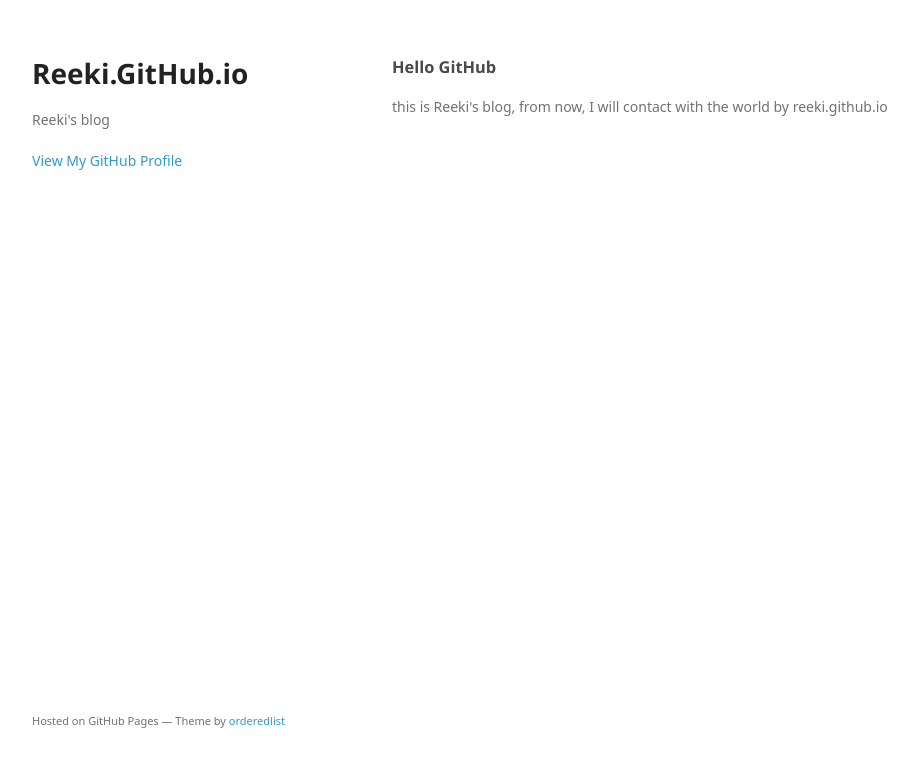
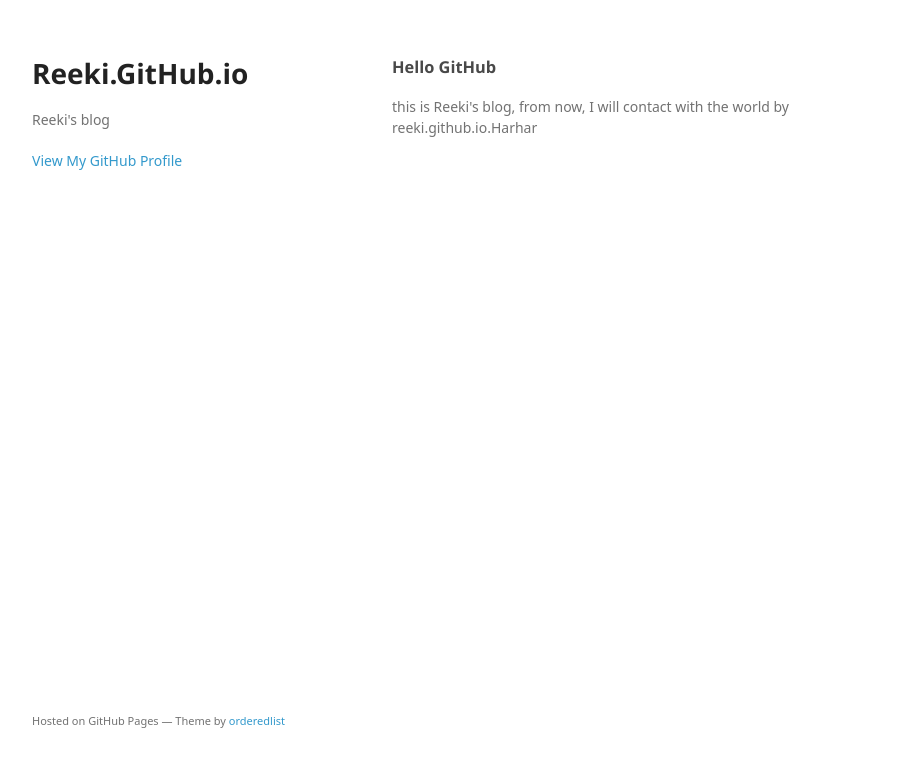
Before and after one commit to reeki/reeki.github.io, a plain HTML site: page index.html in a window 1280 px wide. Shown: the whole page, without its empty margins (178-1096 px from the left). Drawn offline with Linux system fonts and the light colour scheme; a web font is replaced by a local one.

Commit message:
the first commit

```diff
--- a/index.html
+++ b/index.html
@@ -26,7 +26,7 @@
         <h3>
 <a id="hello-github" class="anchor" href="#hello-github" aria-hidden="true"><span aria-hidden="true" class="octicon octicon-link"></span></a>Hello GitHub</h3>
 
-<p>this is Reeki's blog, from now, I will contact with the world by reeki.github.io</p>
+<p>this is Reeki's blog, from now, I will contact with the world by reeki.github.io.Harhar</p>
       </section>
       <footer>
         <p><small>Hosted on GitHub Pages &mdash; Theme by <a href="https://github.com/orderedlist">orderedlist</a></small></p>
```
